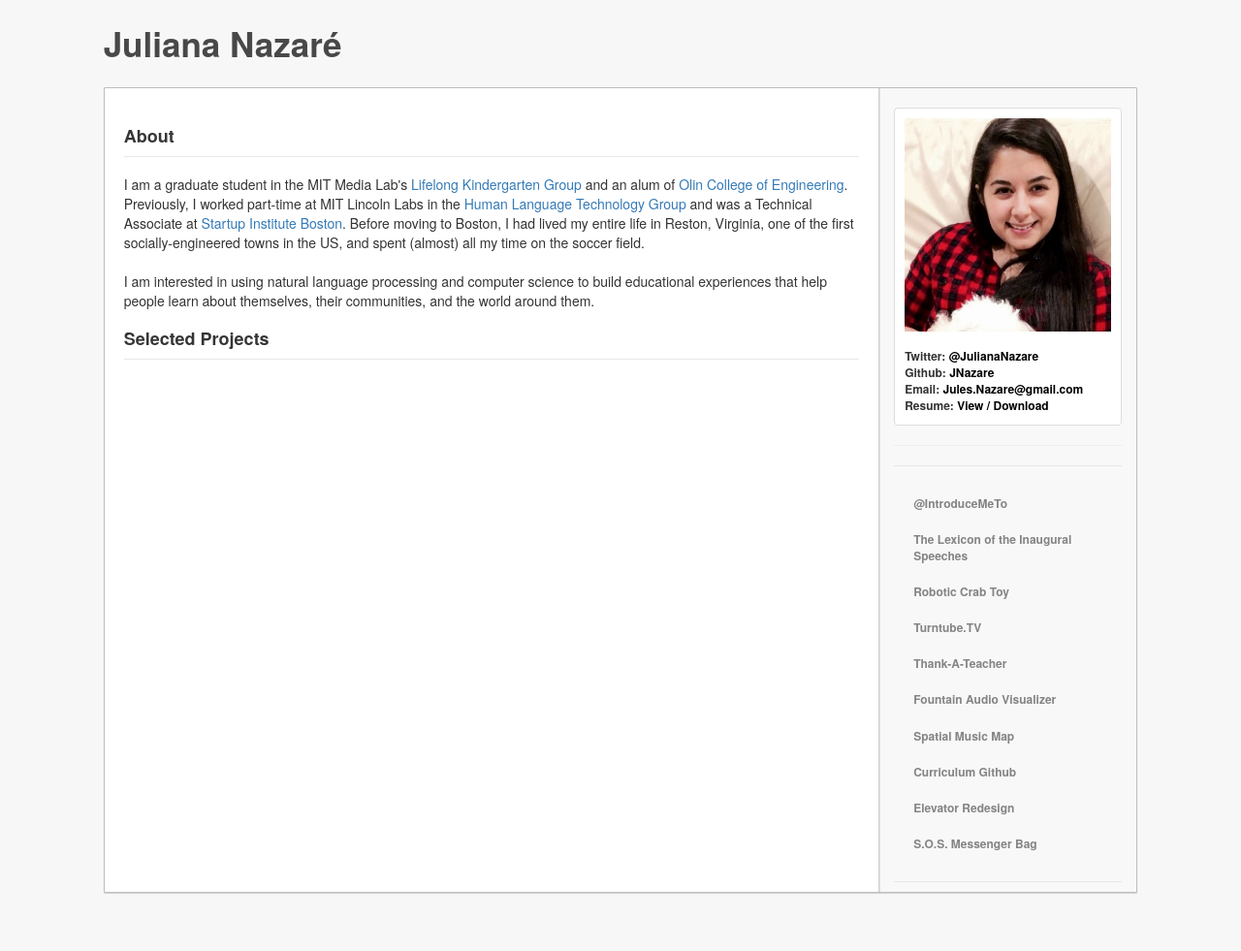
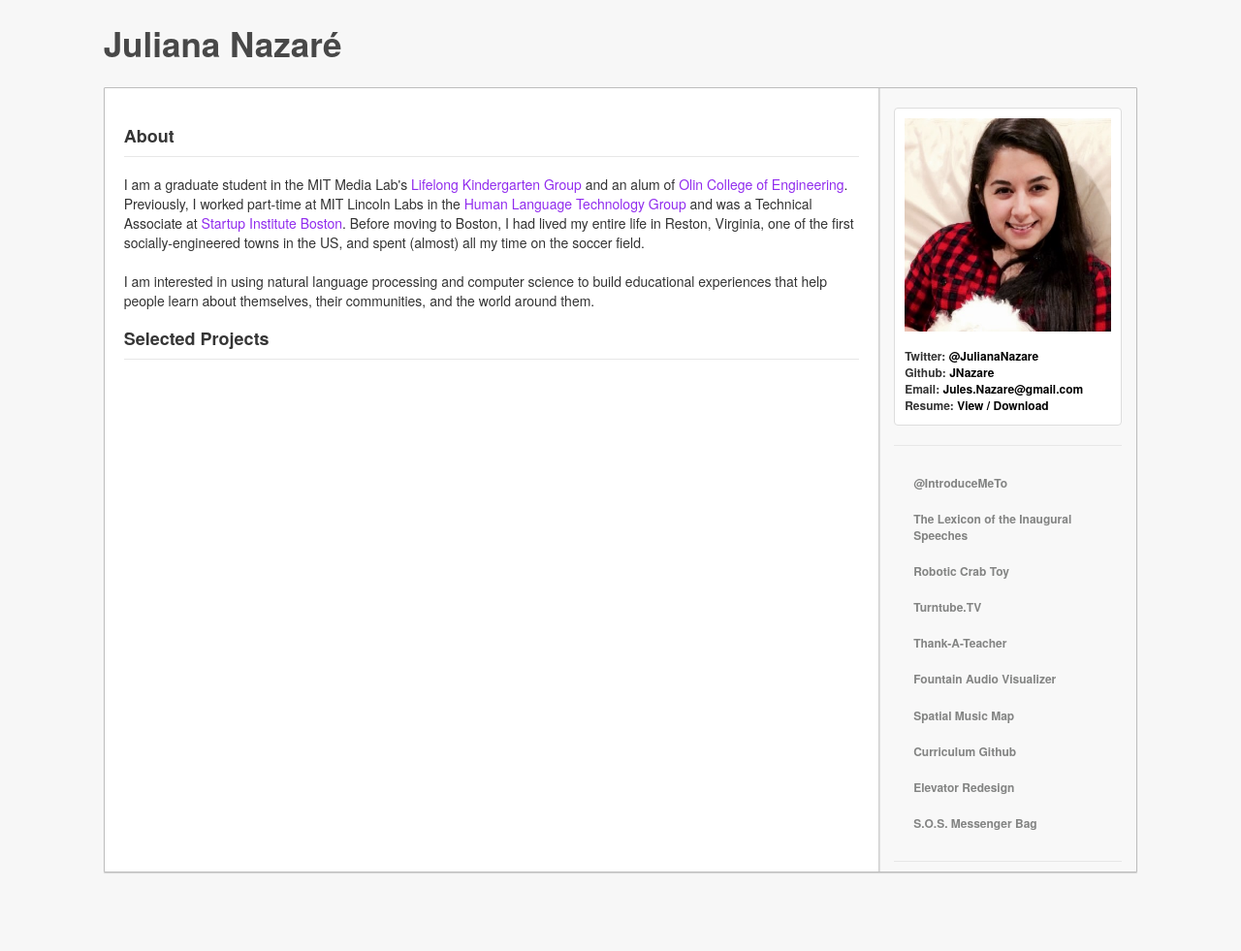
Before and after one commit to JNazare/jnazare.github.com, a Jekyll site: the page built from index.html, in a window 1280 px wide. Shown: the whole page at 97% size. Built offline with Jekyll 4.4.1, drawn with Linux system fonts in a browser that asks for light colours; nearby versions of some CDN libraries; after the commit the page ends 960 px from its top, so only the background shows below that.

Commit message:
link color

```diff
--- a/_includes/sidebar.html
+++ b/_includes/sidebar.html
@@ -12,7 +12,7 @@
 			Resume: <a href="https://www.dropbox.com/s/qgknbcjd1qqxbuw/resume.pdf?dl=0">View / Download</a>
 		</span>
 	</div>
-	<hr>
+	<br>
 	<ul class="project-links">
 	{% for post in site.posts %}
 	    <li class="project-link"><a class="post-link" href="{{ post.url | remove_first: "/" }}">{{ post.title | split:":" | last | split: " - " | first}}</a></li>
--- a/css/site.css
+++ b/css/site.css
@@ -7,10 +7,12 @@ body{
 
 a {
   text-decoration: none;
+  color: #912CEE;
 }
 
 a:hover{
   text-decoration: none;
+  color: #838483;
 }
 
 h3{
@@ -99,7 +101,7 @@ h3{
 }
 
 .sidebar ul li a:hover{
-  color: black;
+  color: #912CEE;
 }
 
 .content{
```
